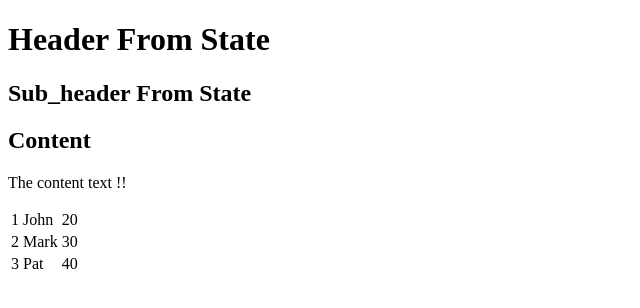
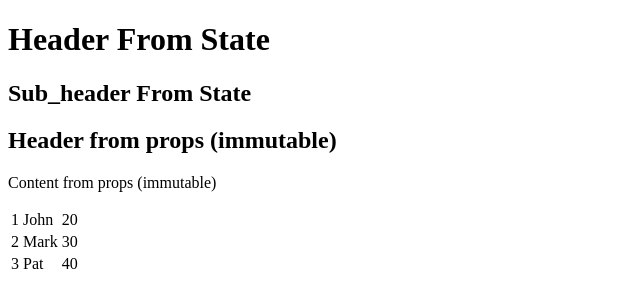
Before and after one commit to meitneshi/ReactTutorial, a React app: page / in a window 1280 px wide. Shown: the top 308 px of the page, without its empty margins (0-640 px from the left). Built offline with nearby package versions, Linux system fonts and the light colour scheme.

Commit message:
STEP 5 : Use Props in components

```diff
--- a/components/Content.jsx
+++ b/components/Content.jsx
@@ -4,11 +4,17 @@ class Content extends React.Component {
    render() {
       return (
          <div>
-            <h2>Content</h2>
-            <p>The content text !!</p>
+            <h2>{this.props.headerProp}</h2>
+            <p>{this.props.contentProp}</p>
          </div>
       );
    }
 }
 
+//Props are immutable
+Content.defaultProps = {
+  headerProp: "Header from props (immutable)",
+  contentProp: "Content from props (immutable)"
+}
+
 export default Content;
--- a/components/Header.jsx
+++ b/components/Header.jsx
@@ -4,6 +4,7 @@ class Header extends React.Component {
   constructor(props) {
     super (props);
 
+    //state are mutable
     this.state = {
       header: "Header From State",
       subHeader: "Sub_header From State"
```
